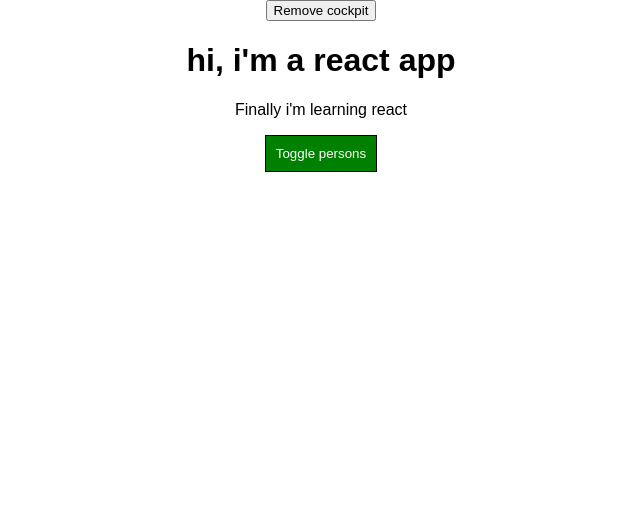
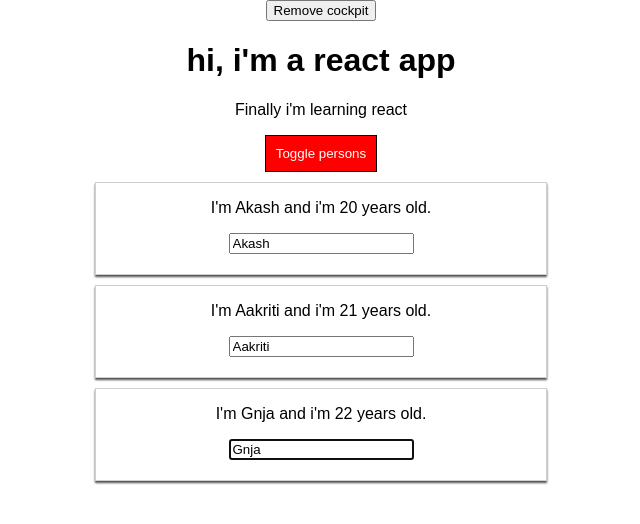
Before and after one commit to akshpnwr/first-react-app, a React app: page / in a window 1280 px wide. Shown: the top 524 px of the page, without its empty margins (319-959 px from the left). Built offline with nearby package versions, Linux system fonts and the light colour scheme.

Commit message:
HOC,props and ref

```diff
--- a/package.json
+++ b/package.json
@@ -31,6 +31,7 @@
     "postcss-flexbugs-fixes": "3.2.0",
     "postcss-loader": "2.0.8",
     "promise": "8.0.1",
+    "prop-types": "^15.7.2",
     "radium": "^0.26.1",
     "raf": "3.4.0",
     "react": "^17.0.1",
--- a/src/components/Cockpit/Cockpit.js
+++ b/src/components/Cockpit/Cockpit.js
@@ -1,8 +1,11 @@
-import React, { useEffect } from 'react';
+import React, { useEffect, useRef } from 'react';
 import cp from './Cockpit.css';
 
 const cockpit = (props) => {
+  const toggleBtnRef = useRef(null);
+
   useEffect(() => {
+    toggleBtnRef.current.click();
     const timer = setTimeout(() => {
       alert('ho ho ho ');
     }, 1000);
@@ -24,7 +27,11 @@ const cockpit = (props) => {
     <div>
       <h1>hi, i'm a react app</h1>
       <p className={classes.join(' ')}>Finally i'm learning react</p>
-      <button className={btnClass.join(' ')} onClick={props.clicked}>
+      <button
+        ref={toggleBtnRef}
+        className={btnClass.join(' ')}
+        onClick={props.clicked}
+      >
         Toggle persons
       </button>
     </div>
--- a/src/components/Persons/Person/Person.js
+++ b/src/components/Persons/Person/Person.js
@@ -1,8 +1,18 @@
 import React, { Component } from 'react';
 import p from './Person.css';
 import Aux from '../../../hoc/Auxiliary';
+import withClass from '../../../hoc/withClass';
+import PropType from 'prop-types';
 
 class Person extends Component {
+  constructor(props) {
+    super(props);
+    this.inputElRef = React.createRef();
+  }
+  componentDidMount() {
+    this.inputElRef.current.focus();
+  }
+
   render() {
     return (
       <Aux>
@@ -12,6 +22,7 @@ class Person extends Component {
         <p>{this.props.children}</p>
         <input
           type="text"
+          ref={this.inputElRef}
           value={this.props.name}
           onChange={this.props.change}
         />
@@ -20,4 +31,11 @@ class Person extends Component {
   }
 }
 
-export default Person;
+Person.propTypes = {
+  click: PropType.func,
+  name: PropType.string,
+  age: PropType.number,
+  change: PropType.func,
+};
+
+export default withClass(Person, p.Person);
--- a/src/containers/App.js
+++ b/src/containers/App.js
@@ -2,6 +2,8 @@ import React, { Component } from 'react';
 import cs from './App.css';
 import Persons from '../components/Persons/Persons';
 import Cockpit from '../components/Cockpit/Cockpit';
+import withClass from '../hoc/withClass';
+import Aux from '../hoc/Auxiliary';
 
 class App extends Component {
   state = {
@@ -67,7 +69,7 @@ class App extends Component {
     }
 
     return (
-      <div className={cs.App}>
+      <Aux>
         <button
           onClick={() => {
             this.setState({
@@ -86,9 +88,9 @@ class App extends Component {
           />
         ) : null}
         {persons}
-      </div>
+      </Aux>
     );
   }
 }
 
-export default App;
+export default withClass(App, cs.App);
--- /dev/null
+++ b/src/hoc/withClass.js
@@ -0,0 +1,11 @@
+import React from 'react';
+
+const withClass = (WrapperComponent, className) => {
+  return (props) => (
+    <div className={className}>
+      <WrapperComponent {...props} />
+    </div>
+  );
+};
+
+export default withClass;
```
